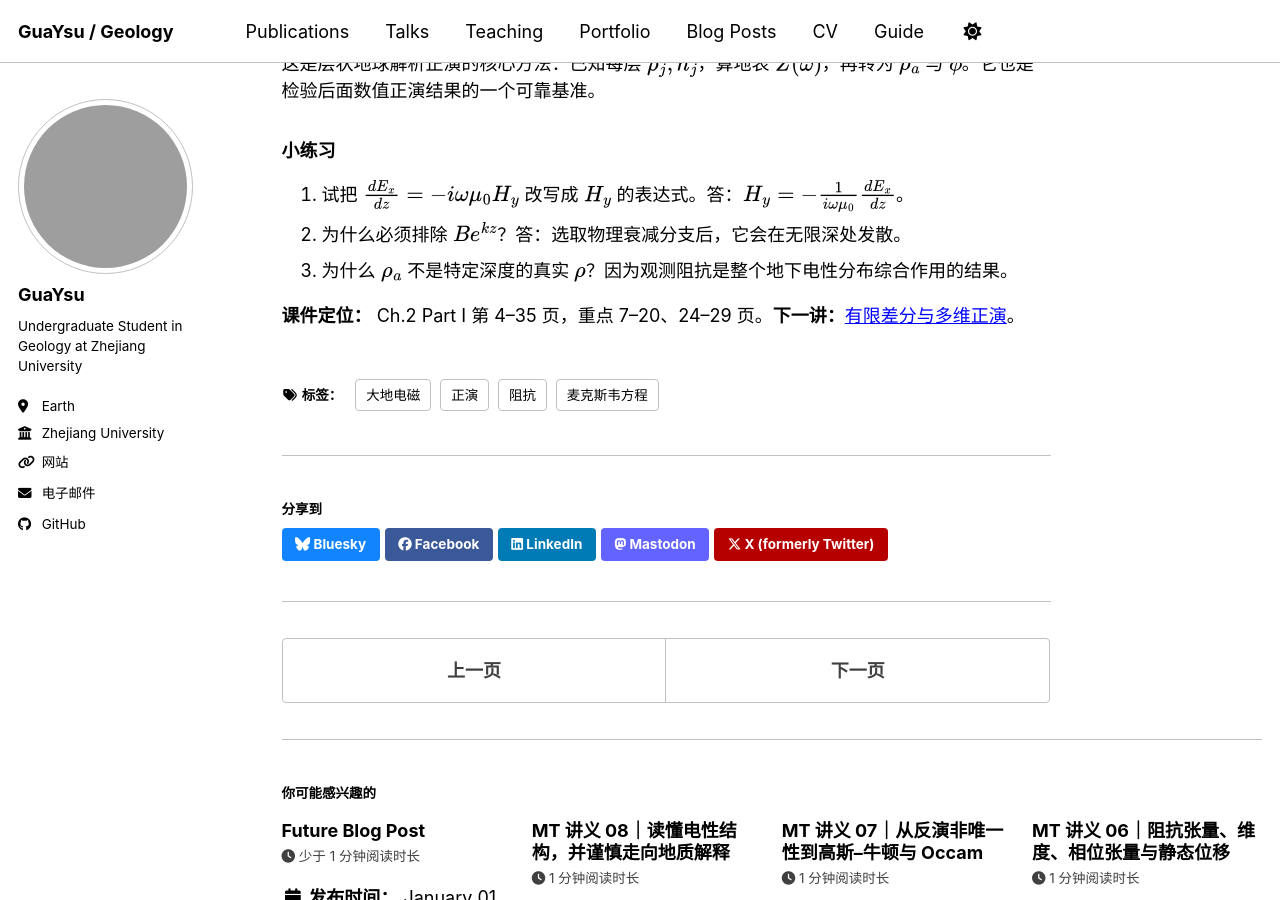
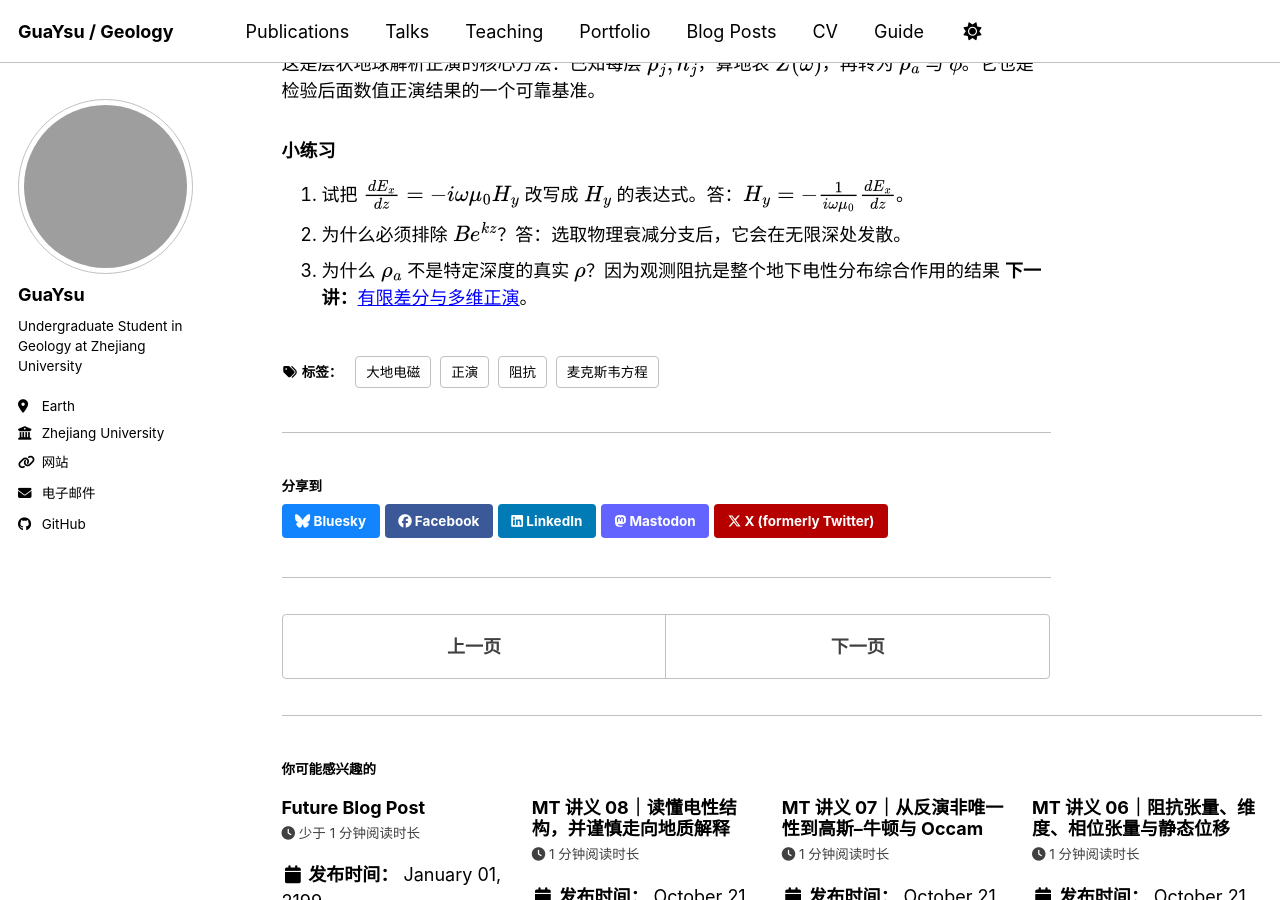
Before and after one commit to GuaYsu/guaysu.github.io, a Jekyll site: the page built from _posts/2026-10-21-mt-course-02-maxwell-forward.md, in a window 1280 px wide and 900 px high, scrolled down 4293 px. Built offline with Jekyll 4.4.1, drawn with Linux system fonts in a browser that asks for light colours; a script bundle is joined from its source files by our own code; library files that are not in the unit come from our copies; grey boxes are pictures that could not be loaded.

Commit message:
docs(mt): make 02-maxwell-forward independent of lecture slides

```diff
--- a/_posts/2026-10-21-mt-course-02-maxwell-forward.md
+++ b/_posts/2026-10-21-mt-course-02-maxwell-forward.md
@@ -209,6 +209,4 @@
 
 1. 试把 $\frac{dE_x}{dz}=-i\omega\mu_0H_y$ 改写成 $H_y$ 的表达式。答：$H_y=-\frac{1}{i\omega\mu_0}\frac{dE_x}{dz}$。
 2. 为什么必须排除 $Be^{kz}$？答：选取物理衰减分支后，它会在无限深处发散。
-3. 为什么 $\rho_a$ 不是特定深度的真实 $\rho$？因为观测阻抗是整个地下电性分布综合作用的结果。
-
-**课件定位：** Ch.2 Part I 第 4–35 页，重点 7–20、24–29 页。**下一讲：**[有限差分与多维正演](/posts/2026/10/mt-course-03-finite-difference/)。
+3. 为什么 $\rho_a$ 不是特定深度的真实 $\rho$？因为观测阻抗是整个地下电性分布综合作用的结果 **下一讲：**[有限差分与多维正演](/posts/2026/10/mt-course-03-finite-difference/)。
```
